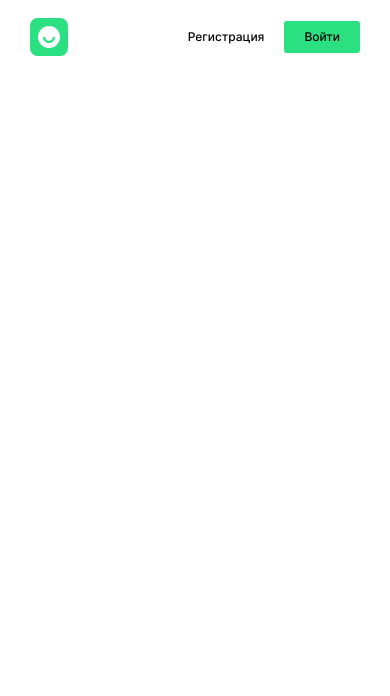
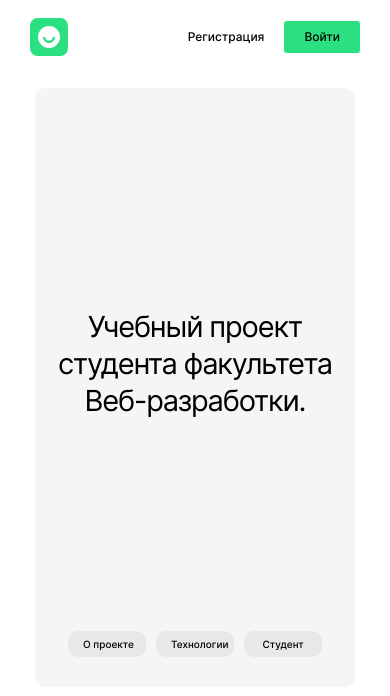
Before and after one commit to effectorea/movies-explorer-frontend, a React (Create React App) app: page / in a window 390 px wide. Shown: the top 696 px of the page. Built offline with nearby package versions, Linux system fonts and the light colour scheme.

Commit message:
created first section

```diff
--- a/src/components/App/App.js
+++ b/src/components/App/App.js
@@ -6,6 +6,7 @@ import Header from '../Header/Header';
 import Register from '../Register/Register';
 import Login from '../Login/Login';
 import useWindowWidth from '../../utils/useWindowWidth';
+import Main from '../Main/Main';
 
 function App() {
   const [currentUser, setCurrentUser] = useState({});
@@ -17,6 +18,7 @@ function App() {
         <Switch>
           <Route exact path='/'>
             <Header width={width} />
+            <Main />
           </Route>
           <Route path='/sign-up'>
             <Register />
--- /dev/null
+++ b/src/components/Main/Main.js
@@ -0,0 +1,12 @@
+import React from 'react';
+import Promo from '../Promo/Promo';
+
+function Main() {
+  return (
+    <main className='main'>
+      <Promo />
+    </main>
+  );
+}
+
+export default Main;
--- /dev/null
+++ b/src/components/NavTab/NavTab.css
@@ -0,0 +1,39 @@
+.promo__navtab {
+    margin: 0 auto 30px;
+    display: flex;
+    padding: 0;
+    list-style-type: none;
+  }
+
+  .promo__navtab-list_item {
+    width: 62px;
+    display: block;
+    padding: 10px 17px;
+    font-family: 'Inter';
+    font-style: normal;
+    font-weight: 500;
+    font-size: 12px;
+    line-height: 16px;
+    color: #000000;
+    text-decoration: none;
+    background: #e8e8e8;
+    border-radius: 10px;
+    margin-right: 10px;
+    text-align: center;
+  }
+
+  .promo__navtab-list_item:last-of-type {
+    margin-right: 0px;
+  }
+
+
+@media screen and (max-width: 490px) {
+    .promo__navtab-list_item {
+      width: 48px;
+      font-style: normal;
+      font-weight: 500;
+      font-size: 10px;
+      line-height: 16px;
+      padding: 5px 15px;
+    }
+  }
--- /dev/null
+++ b/src/components/NavTab/NavTab.js
@@ -0,0 +1,21 @@
+import React from 'react';
+import { Link } from 'react-router-dom';
+import './NavTab.css';
+
+function NavTab() {
+    return (
+        <ul className='promo__navtab'>
+            <Link to='#' className='promo__navtab-list_item'>
+              О&#160;проекте
+            </Link>
+            <Link to='#' className='promo__navtab-list_item'>
+              Технологии
+            </Link>
+            <Link to='#' className='promo__navtab-list_item'>
+              Студент
+            </Link>
+          </ul>
+    )
+}
+
+export default NavTab;
--- /dev/null
+++ b/src/components/Promo/Promo.css
@@ -0,0 +1,64 @@
+.promo {
+  max-width: 1280px;
+  margin: 0 auto;
+  padding: 20px 40px 0px;
+}
+
+.promo__content {
+  display: flex;
+  background: #f5f5f5;
+  border-radius: 10px;
+  flex-direction: column;
+}
+
+.promo__title {
+  text-align: center;
+  max-width: 730px;
+  margin: 160px auto 151px;
+  font-style: normal;
+  font-weight: 400;
+  font-size: 50px;
+  line-height: 58px;
+  letter-spacing: -0.04em;
+  color: #000000;
+}
+
+@media screen and (max-width: 980px) {
+  .promo {
+    max-width: 728px;
+    margin: 0 auto;
+    padding: 20px 20px 0px;
+  }
+}
+
+@media screen and (max-width: 490px) {
+  .promo {
+    max-width: 320px;
+    margin: 0 auto;
+    padding: 14px 14px 0px;
+  }
+}
+
+@media screen and (max-width: 980px) {
+  .promo__title {
+    margin: 350px auto 314px;
+    max-width: 680px;
+    font-style: normal;
+    font-weight: 400;
+    font-size: 40px;
+    line-height: 52px;
+    letter-spacing: -0.04em;
+  }
+}
+
+@media screen and (max-width: 490px) {
+  .promo__title {
+    max-width: 292px;
+    font-style: normal;
+    font-weight: 400;
+    font-size: 29px;
+    line-height: 37px;
+    letter-spacing: -0.04em;
+    margin: 220px auto 212px;
+  }
+}
--- /dev/null
+++ b/src/components/Promo/Promo.js
@@ -0,0 +1,18 @@
+import React from 'react';
+import './Promo.css';
+import NavTab from '../NavTab/NavTab';
+
+function Promo() {
+  return (
+    <section className='promo'>
+      <div className='promo__content'>
+        <h1 className='promo__title'>
+          Учебный проект студента факультета Веб-разработки.
+        </h1>
+        <NavTab/>
+      </div>
+    </section>
+  );
+}
+
+export default Promo;
```
